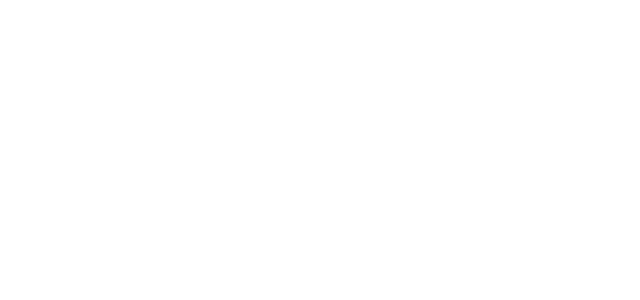
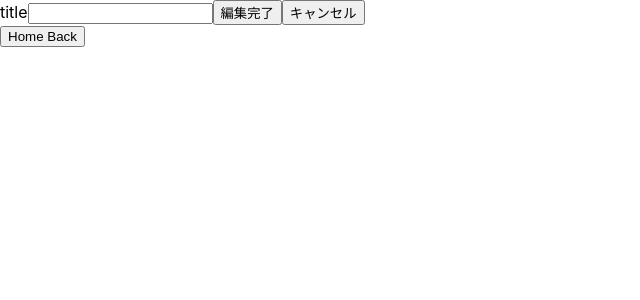
Before and after one commit to shtk928/TIL, a Next.js app in the folder Next/todo-app/: page /1/edit in a window 1280 px wide. Shown: the top 300 px of the page, without its empty margins (0-640 px from the left). Built offline with nearby package versions, Linux system fonts and the light colour scheme.

Commit message:
editing capability create

```diff
--- a/Next/todo-app/pages/[id]/edit.js
+++ b/Next/todo-app/pages/[id]/edit.js
@@ -1,11 +1,46 @@
-import React from 'react'
+import React, { useEffect } from 'react'
+import { useRouter } from 'next/router'
+import { useRecoilState } from 'recoil'
+import { todosState } from '../../components/atoms'
+import Link from 'next/link'
 
 const Edit = () => {
+  const router = useRouter();
+  const [todos, setTodos] = useRecoilState(todosState);
+
+  const editTodo = todos.filter((todo) => {
+    return todo.id === Number(router.query.id)
+  })
+
+  const handleEditTitle = (title) => {
+    const foundTodoIndex = todos.findIndex((todo) => todo.id === editTodo[0]?.id)
+
+    const replaceItemAtIndex = (todos, foundTodoIndex, newValue) => {
+      return [
+        ...todos.slice(0, foundTodoIndex),
+        newValue,
+        ...todos.slice(foundTodoIndex + 1)
+      ];
+    }
+
+    setTodos(() => replaceItemAtIndex(todos, foundTodoIndex, {...todos[foundTodoIndex], title: title}))
+  }
+
+  useEffect(() => {
+    console.log(todos)
+  }, [todos])
+
   return (
     <>
       <div>
-
+        <form>
+          <label>title</label>
+          <input type='text' value={editTodo[0]?.title} onChange={(e) => handleEditTitle(e.target.value)} />
+          <button type='button'>編集完了</button>
+          <button type='button'>キャンセル</button>
+        </form>
       </div>
+      <Link href='/'><button>Home Back</button></Link>
     </>
   )
 }
```
Also changed, not shown: Next/todo-app/pages/index.js (+21 -12 lines).
